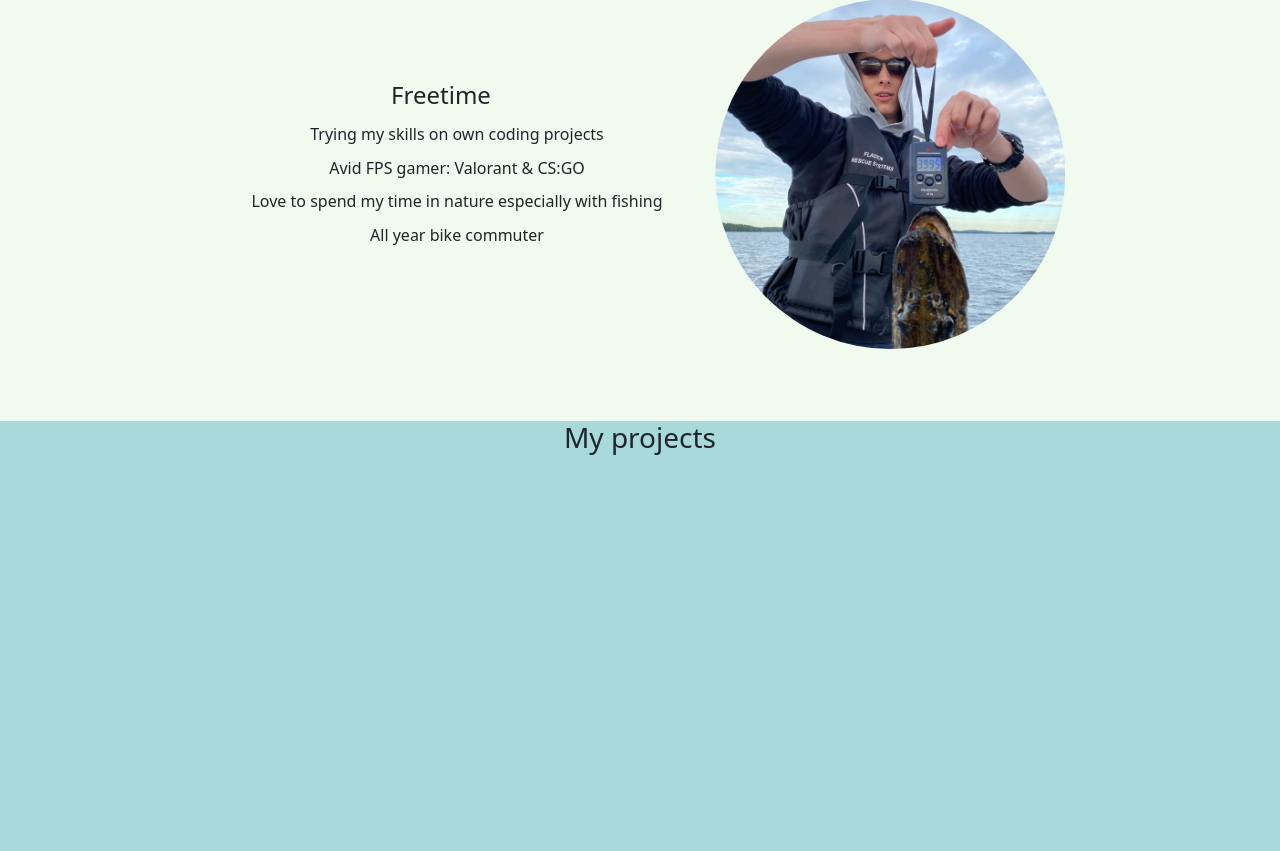
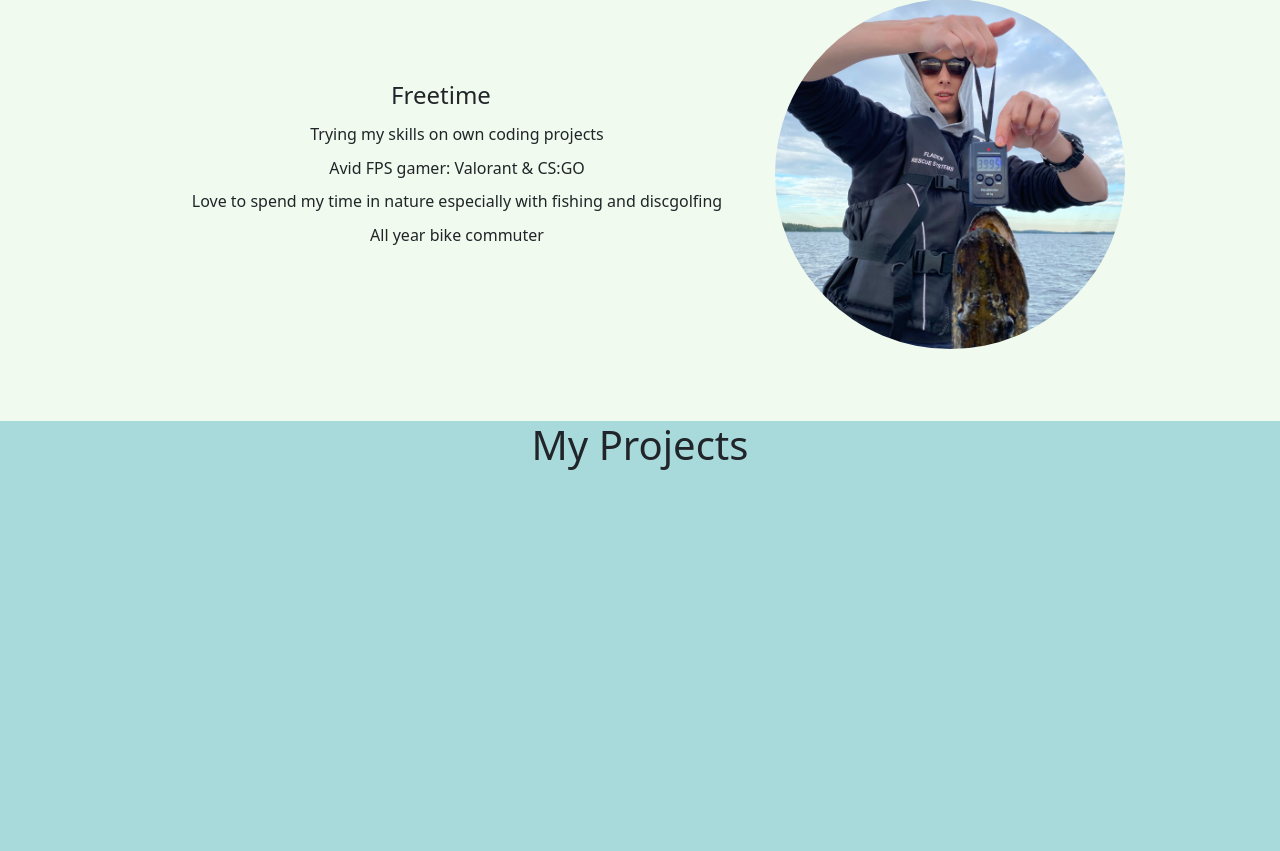
Before and after one commit to ViliRaunola/MyWebsite, a React (Create React App) app in the folder client/: page / in a window 1280 px wide. Shown: the part 489-1340 px from the top of the page. Built offline with nearby package versions, Linux system fonts and the light colour scheme.

Commit message:
started on projects-section

```diff
--- a/client/src/App.js
+++ b/client/src/App.js
@@ -2,6 +2,7 @@ import './App.css';
 import Navbar from './components/Navbar';
 import Section from './components/Section';
 import MeSection from './components/MeSection'
+import ProjectsSection from './components/ProjectsSection'
 import ContactSection from './components/ContactSection';
 import Footer from './components/Footer';
 import { useRef, useEffect, useState } from 'react'
@@ -54,7 +55,8 @@ function App() {
     <div className='App'>
       <Navbar handelScroll={scrollToSection} meRef={meRef} projectsRef={projectsRef} contactRef={contactRef} meVisible={meActive} projectsVisible={projectsActive} contactVisible={contactActive}></Navbar>
       <MeSection reference={meRef}></MeSection>
-      <Section title={'My projects'} color={'#a8dadc'} reference={projectsRef} ></Section>
+      {/* <Section title={'My projects'} color={'#a8dadc'} reference={projectsRef} ></Section> */}
+      <ProjectsSection reference={projectsRef}></ProjectsSection>
       <ContactSection reference={contactRef}></ContactSection>
       <Footer handelScroll={scrollToSection} meRef={meRef} projectsRef={projectsRef} contactRef={contactRef}></Footer>
     </div>
--- a/client/src/components/MeSection.js
+++ b/client/src/components/MeSection.js
@@ -60,7 +60,7 @@ function Section({reference}) {
               <ul className='ul-group'>
                 <li className='li-item-me-section'>Trying my skills on own coding projects</li>
                 <li className='li-item-me-section'>Avid FPS gamer: Valorant & CS:GO</li>
-                <li className='li-item-me-section'>Love to spend my time in nature especially with fishing</li>
+                <li className='li-item-me-section'>Love to spend my time in nature especially with fishing and discgolfing</li>
                 <li className='li-item-me-section'>All year bike commuter</li>
               </ul>
             </div>
--- /dev/null
+++ b/client/src/components/ProjectsSection.css
@@ -0,0 +1,4 @@
+.projects-section {
+    height: 850px;
+    background-color: #a8dadc;
+}
--- /dev/null
+++ b/client/src/components/ProjectsSection.js
@@ -0,0 +1,12 @@
+import React from 'react'
+import './ProjectsSection.css'
+
+function Section({reference}) {
+  return (
+    <div ref={reference} className='projects-section'>
+        <h1>My Projects</h1>
+    </div>
+  )
+}
+
+export default Section
```
Also changed, not shown: client/src/components/Popup.js (added, +14 -0 lines).
